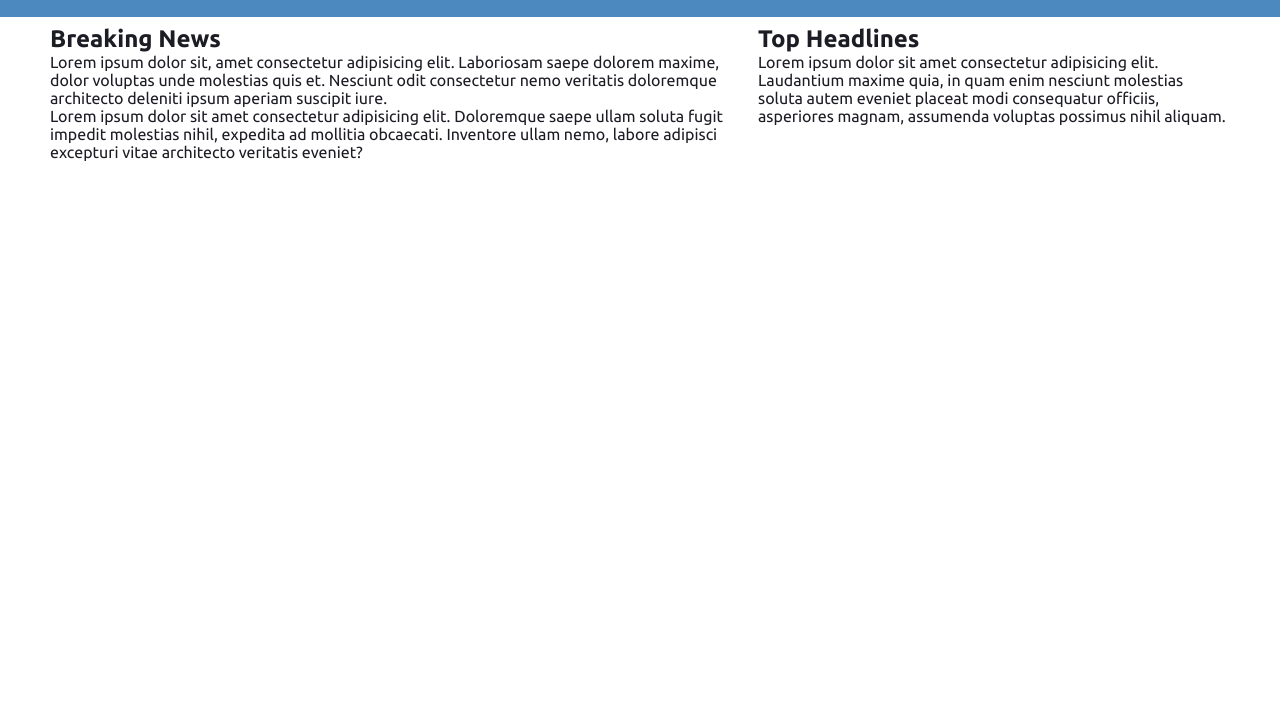
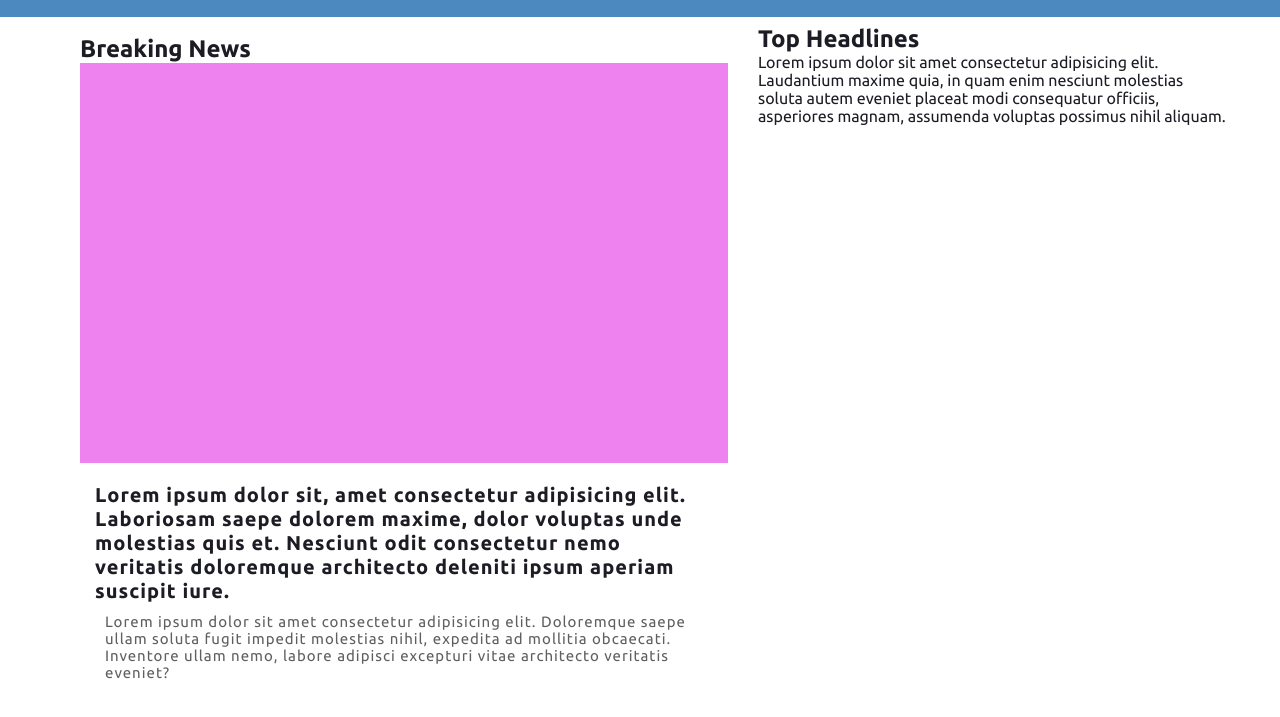
Before and after one commit to jeancarloshm/NewsWebsite, a plain HTML site: page index.html in a window 1280 px wide. Shown: the part 75-792 px from the top of the page. Drawn offline with Linux system fonts and the light colour scheme.

Commit message:
Style Breaking News

```diff
--- a/index.html
+++ b/index.html
@@ -5,14 +5,12 @@
     <meta http-equiv="X-UA-Compatible" content="IE=edge" />
     <meta name="viewport" content="width=device-width, initial-scale=1.0" />
     <title>The Newsroom</title>
-    <link rel="shortcut icon" type="image/jpg" href="img/favicon.jpg"/>
+    <link rel="shortcut icon" type="image/jpg" href="img/favicon.jpg" />
     <link rel="stylesheet" href="style.css" />
   </head>
   <body>
     <div class="header">
-          <div class="logo">
-            The Newsroom
-          </div>
+      <div class="logo">The Newsroom</div>
       <nav>
         <ul>
           <li><a href="#">Home</a></li>
@@ -27,13 +25,19 @@
         <div class="title">
           <h2>Breaking News</h2>
         </div>
-            <div class="img"id="breakinImg"></div>
+        <div class="img" id="breakinImg"></div>
         <div class="text" id="breakingNews">
           <div class="title">
-                Lorem ipsum dolor sit, amet consectetur adipisicing elit. Laboriosam saepe dolorem maxime, dolor voluptas unde molestias quis et. Nesciunt odit consectetur nemo veritatis doloremque architecto deleniti ipsum aperiam suscipit iure.
+            <h2>Lorem ipsum dolor sit, amet consectetur adipisicing elit.
+              Laboriosam saepe dolorem maxime, dolor voluptas unde molestias
+              quis et. Nesciunt odit consectetur nemo veritatis doloremque
+              architecto deleniti ipsum aperiam suscipit iure.</h2>
           </div>
           <div class="description">
-                Lorem ipsum dolor sit amet consectetur adipisicing elit. Doloremque saepe ullam soluta fugit impedit molestias nihil, expedita ad mollitia obcaecati. Inventore ullam nemo, labore adipisci excepturi vitae architecto veritatis eveniet?
+            Lorem ipsum dolor sit amet consectetur adipisicing elit. Doloremque
+            saepe ullam soluta fugit impedit molestias nihil, expedita ad
+            mollitia obcaecati. Inventore ullam nemo, labore adipisci excepturi
+            vitae architecto veritatis eveniet?
           </div>
         </div>
       </div>
@@ -46,7 +50,10 @@
             <div class="img"></div>
             <div class="text">
               <div class="title">
-                    Lorem ipsum dolor sit amet consectetur adipisicing elit. Laudantium maxime quia, in quam enim nesciunt molestias soluta autem eveniet placeat modi consequatur officiis, asperiores magnam, assumenda voluptas possimus nihil aliquam.
+                Lorem ipsum dolor sit amet consectetur adipisicing elit.
+                Laudantium maxime quia, in quam enim nesciunt molestias soluta
+                autem eveniet placeat modi consequatur officiis, asperiores
+                magnam, assumenda voluptas possimus nihil aliquam.
               </div>
             </div>
           </div>
@@ -54,7 +61,6 @@
       </div>
     </div>
 
-
     <script src="app.js"></script>
   </body>
 </html>
--- a/style.css
+++ b/style.css
@@ -1,19 +1,18 @@
-@import url('https://fonts.googleapis.com/css2?family=Ubuntu:wght@400;500;700&display=swap');
-*{
+@import url("https://fonts.googleapis.com/css2?family=Ubuntu:wght@400;500;700&display=swap");
+* {
   margin: 0;
   padding: 0;
   box-sizing: border-box;
-
 }
-body{
-    background-color:F2F2F2;
-    font-family: 'Ubuntu', sans-serif;
+body {
+  background-color: F2F2F2;
+  font-family: "Ubuntu", sans-serif;
   width: 100%;
   min-height: 100vh;
-    color:  #1C1C24;
+  color: #1c1c24;
 }
-.header{
-    background-color: #4B89BF;
+.header {
+  background-color: #4b89bf;
   position: fixed;
   display: flex;
   justify-content: space-between;
@@ -21,37 +20,68 @@ body{
   align-items: center;
   padding: 20px 50px;
 }
-.logo{
+.logo {
   font-size: 45px;
   font-weight: 700;
   cursor: pointer;
-    color: #F2F2F2;
+  color: #f2f2f2;
 }
-nav ul{
+nav ul {
   display: flex;
 }
-nav ul li{
+nav ul li {
   list-style: none;
   margin: 0 15px;
   padding: 0 10px;
   border-left: 1px solid #fff0;
   border-right: 1px solid rgba(255, 255, 255, 0);
   transition: 0.3s;
-
 }
-nav ul li:hover{
-    border-left: 1px solid #F2F2F2;
-    border-right: 1px solid #F2F2F2;
+nav ul li:hover {
+  border-left: 1px solid #f2f2f2;
+  border-right: 1px solid #f2f2f2;
 }
-nav ul li a{
+nav ul li a {
   text-decoration: none;
-    color: #F2F2F2;
+  color: #f2f2f2;
   letter-spacing: 1px;
-
 }
-.topHeadlines{
+.topHeadlines {
   padding: 100px 50px 50px;
   width: 100%;
   display: grid;
   grid-template-columns: 1.5fr 1fr;
 }
+.topHeadlines .left {
+  padding: 10px 30px;
+  /* background-color: pink; */
+}
+.topHeadlines .left > title{
+    font-size: 20px;
+    padding: 15px;
+    text-align: center;
+}
+.topHeadlines .left .img{
+    width: 100%;
+    height: 400px;
+    background-color: violet;
+}
+.topHeadlines .left .text{
+    padding: 20px 15px 10px;
+}
+.topHeadlines .left .text .title h2{
+    font-size: 20px;
+    letter-spacing: 1px;
+    display: inline;
+    cursor: pointer;
+
+}
+.topHeadlines .left .text .title h2:hover{
+    text-decoration: underline;
+}
+.topHeadlines .left .text .description{
+    font-size: 15px;
+    margin: 10px;
+    color: #5f5f63;
+    letter-spacing: 1px;
+}
```
Lines whose indentation alone changed are shown as unchanged.
